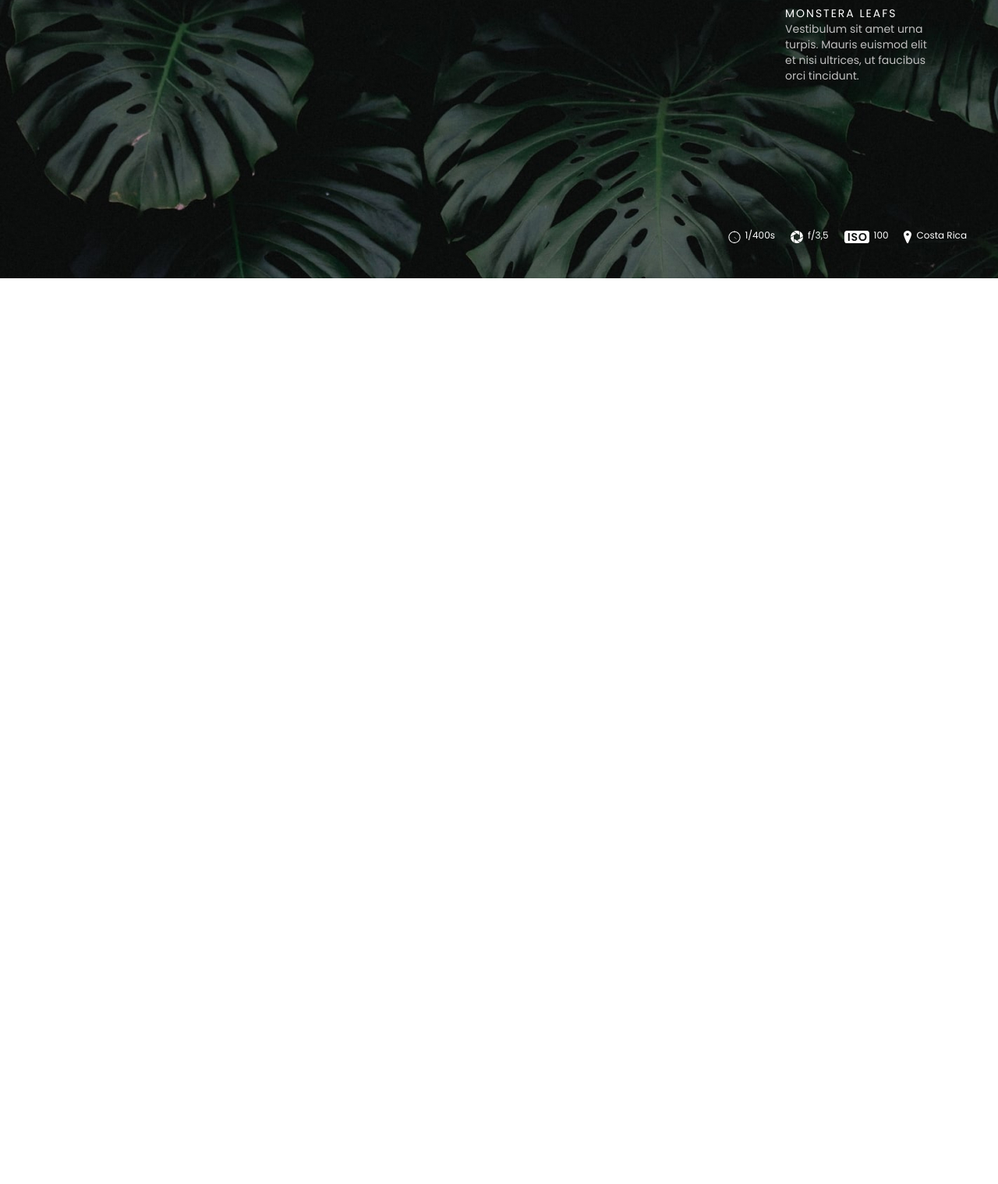
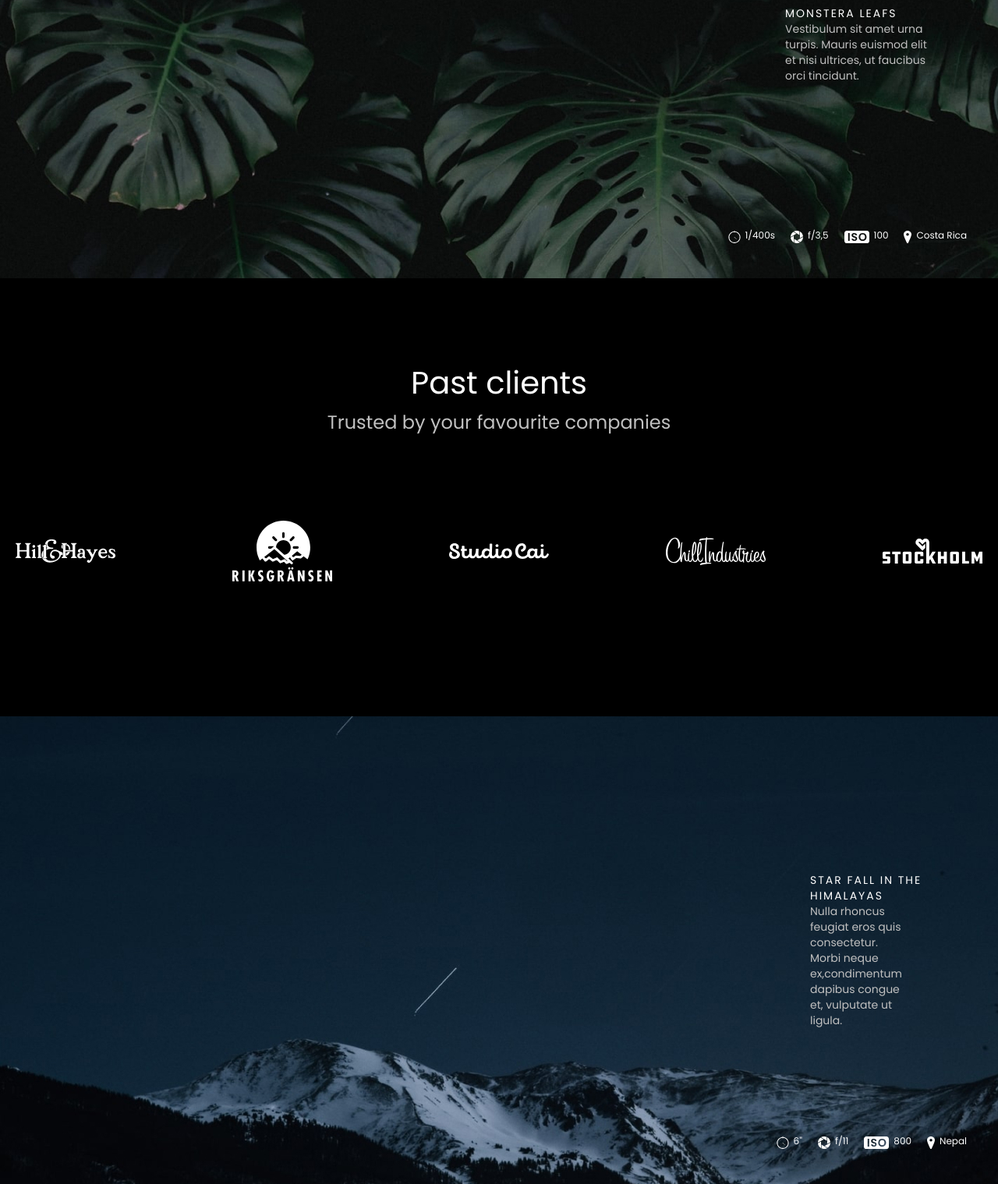
Before and after one commit to An1rey/hw5-1-, a plain HTML site: page index.html in a window 1280 px wide. Shown: the part 1732-3251 px from the top of the page at 78% size. Before the commit the page ends 2089 px from the top, so only its background shows below. Drawn offline with Linux system fonts and the light colour scheme; a web font is replaced by a local one.

Commit message:
section_4

```diff
--- a/index.html
+++ b/index.html
@@ -76,4 +76,37 @@
         <li>Costa Rica</li>
     </ul>
 </section>
+<section class="box">
+    <h2 class="caption">Past clients</h2>
+    <p class="article">Trusted by your favourite companies</p>
+    <div class="sponsor">
+        <a href="#">
+            <img src="images/Hill-Hayes.svg" alt="Hill">
+        </a>
+        <a href="#">
+            <img src="images/Riksgransen.svg" alt="Riks">
+        </a>
+        <a href="#">
+            <img src="images/Study_cai.svg" alt="Study">
+        </a>
+        <a href="#">
+            <img src="images/Chill.svg" alt="Chill">
+        </a>
+        <a href="#">
+            <img src="images/Stocholm.svg" alt="Stocholm">
+        </a>
+    </div>
+</section>
+<section class="module_1">
+    <div class="paragraph_2">
+        <h4 class="headline_1">Star fall in the Himalayas</h4>
+        <p class="paragraph_3">Nulla rhoncus feugiat eros quis consectetur. Morbi neque ex,condimentum dapibus congue et, vulputate ut ligula.</p>
+    </div>
+    <ul class="fixed_information">
+        <li>6''</li>
+        <li>f/11</li>
+        <li>800</li>
+        <li>Nepal</li>
+    </ul>
+</section>
 </html>
--- a/style/style.css
+++ b/style/style.css
@@ -304,3 +304,114 @@ header{
     display: block;
     margin-right: 6px;
 }
+.box{
+    background: #000000;
+    border-radius: 0px;
+    padding-top: 113px;
+    padding-bottom: 169px;
+}
+.caption{
+    font-family: 'Poppins',sans-serif;
+    font-style: normal;
+    font-weight: 400;
+    font-size: 40px;
+    line-height: 42px;
+    text-align: center;
+    color: #FFFFFF;
+}
+.article{
+    font-family: 'Poppins',sans-serif;
+    font-style: normal;
+    font-weight: 400;
+    font-size: 24px;
+    line-height: 30px;
+    text-align: center;
+    color: #C0C0C0;
+    padding-top: 15px;
+}
+.sponsor{
+    max-width: 1240px;
+    display: flex;
+    align-items: center;
+    margin: auto;
+    justify-content: space-between;
+    padding-top: 111px;
+}
+.my-flex-block{
+    height:100px;
+    background-color: red;
+    margin: 10px;
+}
+.my-flex-container{
+    display: flex;
+    justify-content: space-around;
+}
+.module_1{
+    background-size: cover;
+    height: 600px;
+    border-radius: 0px;
+    background-image: url('../images/back_1.jpg');
+    display: flex;
+    justify-content: right;
+    align-items: center;
+    position: relative;
+}
+.paragraph_2{
+    width: 241px;
+}
+.headline_1{
+    font-family: 'Poppins',sans-serif;
+    font-style: normal;
+    font-weight: 400;
+    font-size: 14px;
+    line-height: 20px;
+    letter-spacing: 2px;
+    text-transform: uppercase;
+    color: #FFFFFF;
+}
+.paragraph_3{
+    font-family: 'Poppins',sans-serif;
+    font-style: normal;
+    font-weight: 400;
+    font-size: 14px;
+    line-height: 20px;
+    color: #C0C0C0;
+    margin-right: 119px;
+}
+.fixed_information{
+    position: absolute;
+    bottom: 41px;
+    right:40px;
+}
+.fixed_information li:before{
+    content: "";
+    background-image: url("../images/time.svg");
+    width: 16px;
+    height:16px;
+    display: block;
+    margin-right: 6px;
+}
+.fixed_information li:nth-child(2):before{
+    content: "";
+    background-image: url("../images/spiral.svg");
+    width: 16px;
+    height:16px;
+    display: block;
+    margin-right: 6px;
+}
+.fixed_information li:nth-child(3):before{
+    content: "";
+    background-image: url("../images/panel.svg");
+    width: 32px;
+    height:16px;
+    display: block;
+    margin-right: 6px;
+}
+.fixed_information li:last-of-type:before{
+    content: "";
+    background-image: url("../images/map_marker.svg");
+    width: 10px;
+    height:16px;
+    display: block;
+    margin-right: 6px;
+}
```
